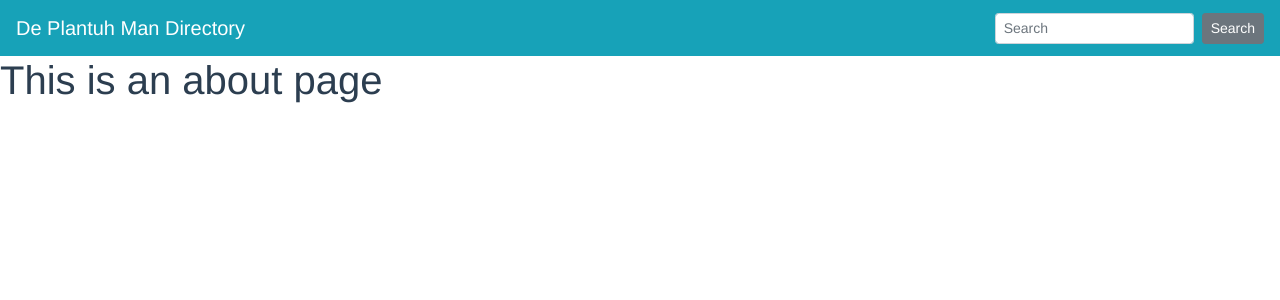
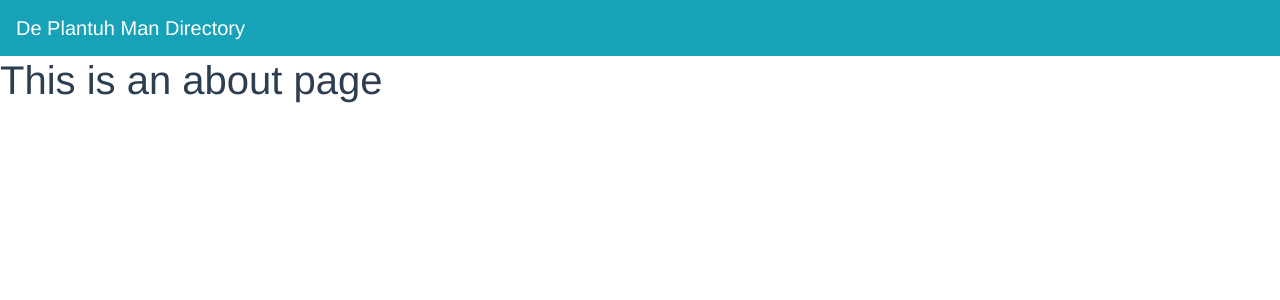
Before and after one commit to wingraptor/deplantuhmandirectory, a Vue app: page /about in a window 1280 px wide. Shown: the top 300 px of the page. Built offline with nearby package versions, Linux system fonts and the light colour scheme.

Commit message:
Remove search from Bar and increase side of footer icons

```diff
--- a/src/App.vue
+++ b/src/App.vue
@@ -1,7 +1,7 @@
 <template>
   <div id="app">
     <div id="nav">
-      <b-navbar toggleable="lg" type="dark" variant="info">
+      <b-navbar type="dark" variant="info">
         <router-link to="/">
           <b-navbar-brand>De Plantuh Man Directory</b-navbar-brand>
         </router-link>
@@ -16,12 +16,12 @@
           </b-navbar-nav>
 
           <!-- Right aligned nav items -->
-          <b-navbar-nav class="ml-auto">
+          <!-- <b-navbar-nav class="ml-auto">
             <b-nav-form>
               <b-form-input size="sm" class="mr-sm-2" placeholder="Search"></b-form-input>
               <b-button size="sm" class="my-2 my-sm-0" type="submit">Search</b-button>
             </b-nav-form>
-          </b-navbar-nav>
+          </b-navbar-nav> -->
         </b-collapse>
       </b-navbar>
       <!-- <router-link to="/">Home</router-link>|
--- a/src/components/Card.vue
+++ b/src/components/Card.vue
@@ -74,11 +74,12 @@
               <!-- <span class="font-weight-bold">Category:</span>
               <em>{{contact.category}}</em>-->
               <!-- <a :href="contact.website" target="_blank"> -->
-              <v-icon name="link" v-b-popover.hover.html="generatePopover(contact.website)"></v-icon>
+              <v-icon :scale="iconScale" name="link" v-b-popover.hover.html="generatePopover(contact.website)"></v-icon>
               <!-- </a> -->
-              <v-icon v-b-popover.hover="contact.phone || 'No number available'" name="phone"></v-icon>
-              <v-icon v-b-popover.hover="contact.email || 'No email available'" name="envelope"></v-icon>
+              <v-icon :scale="iconScale" v-b-popover.hover="contact.phone || 'No number available'" name="phone"></v-icon>
+              <v-icon :scale="iconScale" v-b-popover.hover="contact.email || 'No email available'" name="envelope"></v-icon>
               <v-icon
+              :scale="iconScale"
                 v-b-popover.hover.html="generatePopover(contact.facebook)"
                 name="brands/facebook"
               ></v-icon>
@@ -99,7 +100,8 @@ export default {
       categories: [],
       filteredContactsArr: this.contacts,
       filtered: false,
-      categoryName: "All Categories"
+      categoryName: "All Categories",
+      iconScale: "1.5"
     };
   },
   methods: {
```
